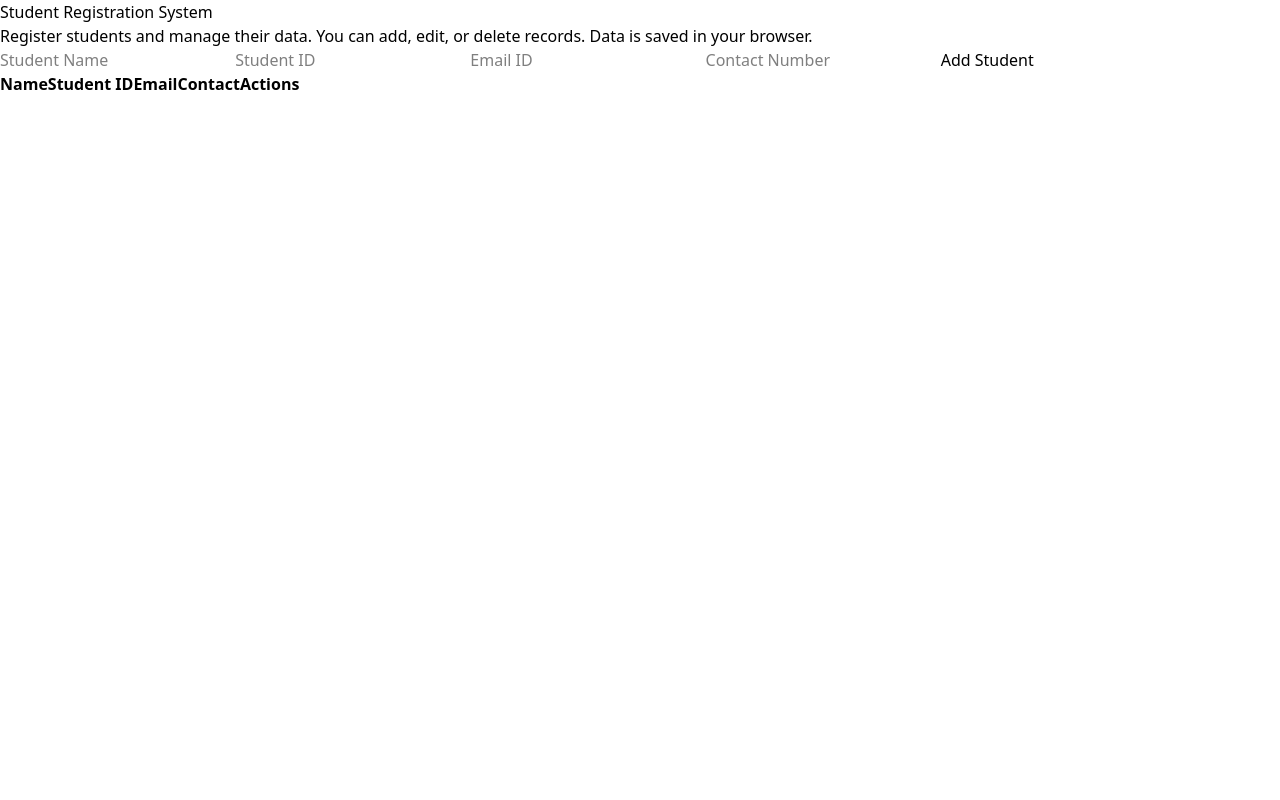
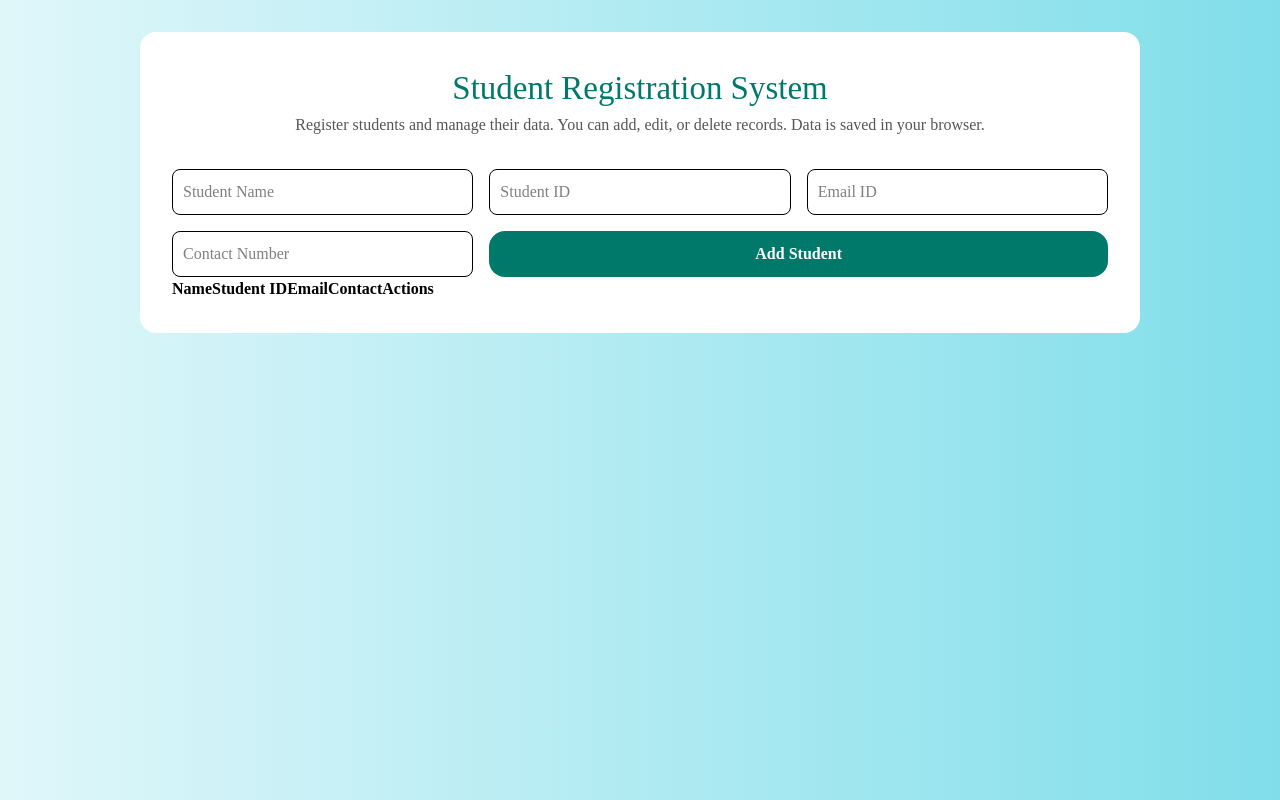
Before and after one commit to rajritukumar-code/DOM_JS, a website: page index.html in a window 1280 px wide. Drawn offline with Linux system fonts and the light colour scheme; a web font is replaced by a local one.

Commit message:
third commit

```diff
--- a/index.html
+++ b/index.html
@@ -4,24 +4,25 @@
     <meta charset="UTF-8">
     <meta name="viewport" content="width=device-width, initial-scale=1.0">
     <title>Student Registation</title>
-    <link href="./output.css" rel="stylesheet">
+    <link href="./src/output.css" rel="stylesheet">
     <script src="index.js" defer></script>
 </head>
 <body>
    <section>
-    <div class="contaner">
-         <h1>Student Registration System</h1>
-      <p>
+    <div class="max-w-[1000px] m-auto p-8 bg-[#fff] rounded-2xl shadow-[ 0 4px 10px rgba(0,0,0,0.1)]">
+
+        <h1 class="text-center text-[2.06rem] font-medium text-text">Student Registration System</h1>
+      <p class="text-center mb-8 text-second_text">
         Register students and manage their data. You can add, edit, or delete
         records. Data is saved in your browser.
       </p>
 
-      <form id="studentForm">
-        <input type="text" id="name" placeholder="Student Name" required />
-        <input type="text" id="studentId" placeholder="Student ID" required />
-        <input type="email" id="email" placeholder="Email ID" required />
-        <input type="text" id="contact" placeholder="Contact Number" required />
-        <button type="submit" class="btn">Add Student</button>
+      <form class="grid gap-4 grid-cols-[repeat(auto-fit,_minmax(250px,_1fr))] " id="studentForm">
+        <input  class="p-2.5 border-[1px] border-solid rounded-[8px] text-[16px]" type="text" id="name" placeholder="Student Name" required />
+        <input  class="p-2.5 border-[1px] border-solid rounded-[8px] text-[16px]" type="text" id="studentId" placeholder="Student ID" required />
+        <input  class="p-2.5 border-[1px] border-solid rounded-[8px] text-[16px]" type="email" id="email" placeholder="Email ID" required />
+        <input  class="p-2.5 border-[1px] border-solid rounded-[8px] text-[16px]" type="text" id="contact" placeholder="Contact Number" required />
+        <button class="p-2.5 col-span-2 bg-text text-bg font-bold rounded-2xl cursor-pointer transition-colors duration-300"  type="submit" >Add Student</button>
       </form>
 
       <table id="studentTable">
--- a/src/input.css
+++ b/src/input.css
@@ -1 +1,18 @@
+@import url("https://fonts.googleapis.com/css2?family=Rubik:ital,wght@0,300..900;1,300..900&family=TikTok+Sans:opsz,wght@12..36,300..900&display=swap");
 @import "tailwindcss";
+
+@theme {
+  --font-display: "TikTok Sans", "sans-serif";
+   --color-text:#00796b;
+   --color-second_text:#555;
+   --color-bg:#fff;
+}
+
+@layer base {
+  body {
+    font-family: var(--font-display);
+    margin: 0;
+    padding: 2rem;
+    background: linear-gradient(to right, #e0f7fa, #80deea);
+  }
+}
```
Also changed, not shown: src/output.css.
